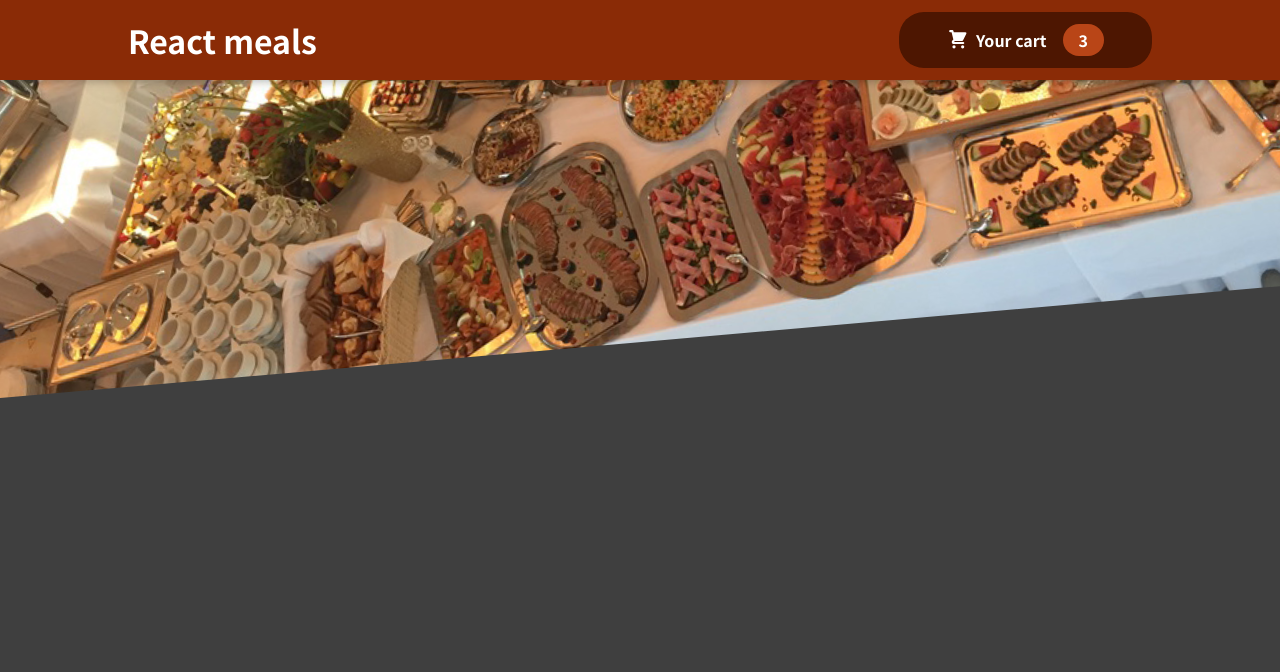
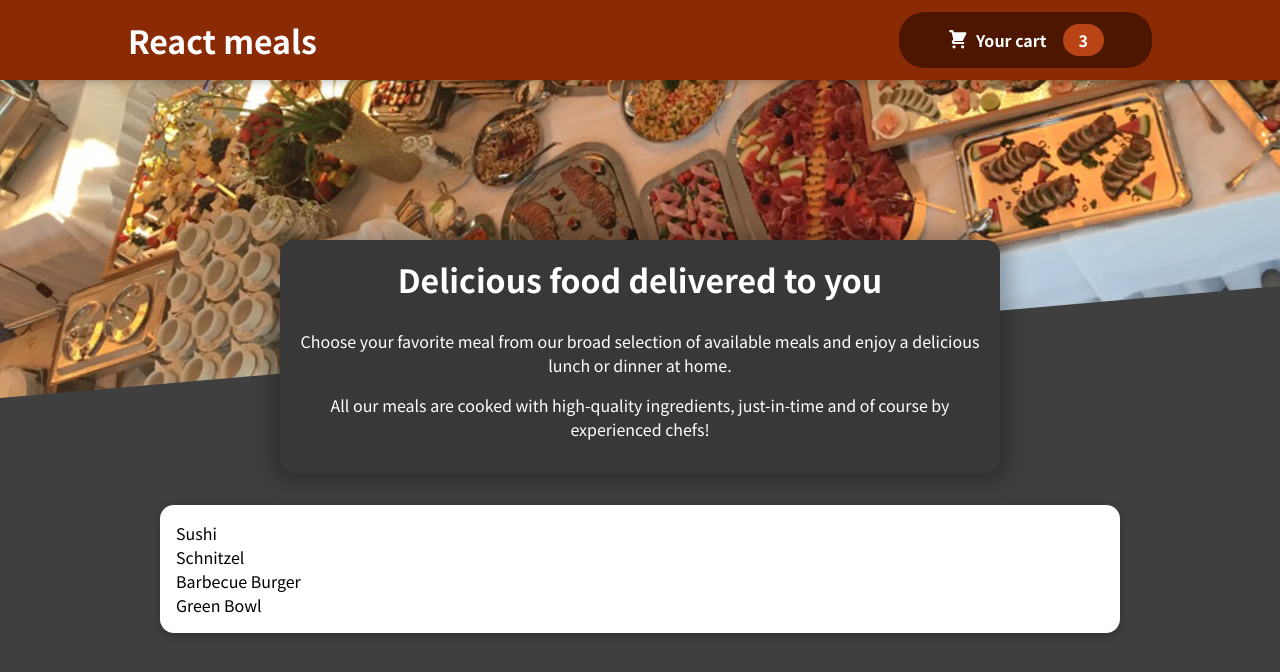
Before and after one commit to raimondas-27/react_meal_order_project, a React (Create React App) app: page / in a window 1280 px wide. Shown: the top 672 px of the page. Built offline with nearby package versions, Linux system fonts and the light colour scheme.

Commit message:
Card component done

```diff
--- a/src/App.js
+++ b/src/App.js
@@ -1,10 +1,14 @@
 import './App.css';
 import Header from "./components/Layout/Header";
+import Meals from "./components/Meals/Meals";
 
 function App() {
   return (
     <div className="App">
       <Header/>
+       <main>
+          <Meals/>
+       </main>
     </div>
   );
 }
--- /dev/null
+++ b/src/components/Meals/AvailableMeals.js
@@ -0,0 +1,46 @@
+import React from "react";
+import classes from "./AvailableMeals.module.css"
+import Card from "../UI/Card";
+
+const DUMMY_MEALS = [
+   {
+      id: "m1",
+      name: "Sushi",
+      description: "Finest fish and veggies",
+      price: 22.99,
+   },
+   {
+      id: "m2",
+      name: "Schnitzel",
+      description: "A german specialty!",
+      price: 16.5,
+   },
+   {
+      id: "m3",
+      name: "Barbecue Burger",
+      description: "American, raw, meaty",
+      price: 12.99,
+   },
+   {
+      id: "m4",
+      name: "Green Bowl",
+      description: "Healthy...and green...",
+      price: 18.99,
+   },
+];
+
+
+const AvailableMeals = (props) => {
+
+   const mealList = DUMMY_MEALS.map((meal) => <li> {meal.name} </li>)
+
+   return (
+       <section className={classes.meals}>
+          <Card>
+             <ul> {mealList} </ul>
+          </Card>
+       </section>
+   )
+}
+
+export default AvailableMeals;
--- /dev/null
+++ b/src/components/Meals/AvailableMeals.module.css
@@ -0,0 +1,24 @@
+.meals {
+  max-width: 60rem;
+  width: 90%;
+  margin: 2rem auto;
+  animation: meals-appear 1s ease-out forwards;
+}
+
+.meals ul {
+  list-style: none;
+  margin: 0;
+  padding: 0;
+}
+
+@keyframes meals-appear {
+  from {
+    opacity: 0;
+    transform: translateY(3rem);
+  }
+
+  to {
+    opacity: 1;
+    transform: translateY(0);
+  }
+}
--- /dev/null
+++ b/src/components/Meals/Meals.js
@@ -0,0 +1,15 @@
+import React from "react";
+import MealsSummary from "./MealsSummary";
+import AvailableMeals from "./AvailableMeals";
+
+
+const Meals = (props) => {
+   return (
+       <div>
+          <MealsSummary/>
+          <AvailableMeals/>
+       </div>
+   )
+}
+
+export default Meals;
--- /dev/null
+++ b/src/components/UI/Card.js
@@ -0,0 +1,14 @@
+import classes from "./Card.module.css";
+
+import React from "react";
+
+
+const Card = (props) => {
+   return (
+       <div className={classes.card}>
+          {props.children}
+       </div>
+   )
+}
+
+export default Card;
--- /dev/null
+++ b/src/components/UI/Card.module.css
@@ -0,0 +1,6 @@
+.card {
+  padding: 1rem;
+  box-shadow: 0 2px 8px rgba(0, 0, 0, 0.25);
+  border-radius: 14px;
+  background-color: white;
+}
```
